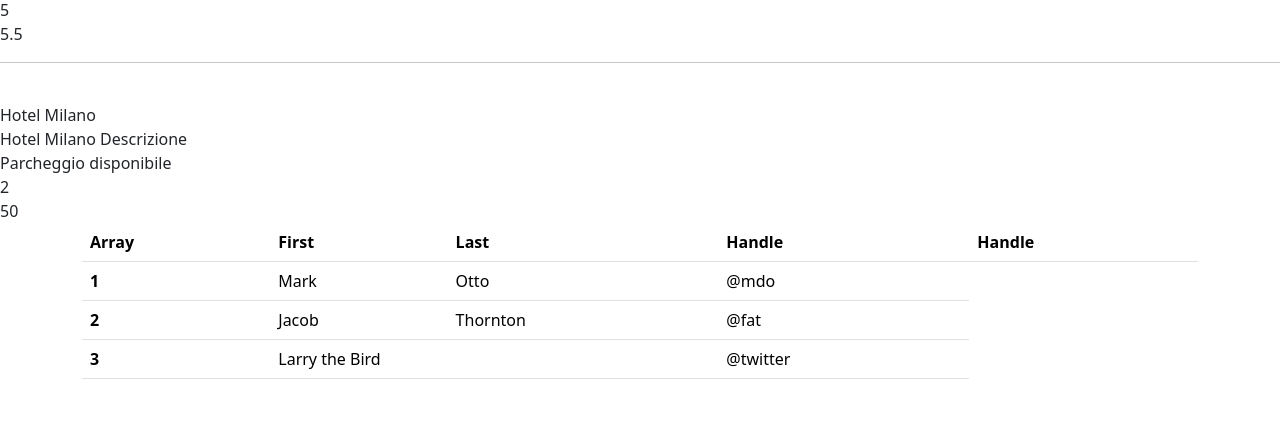
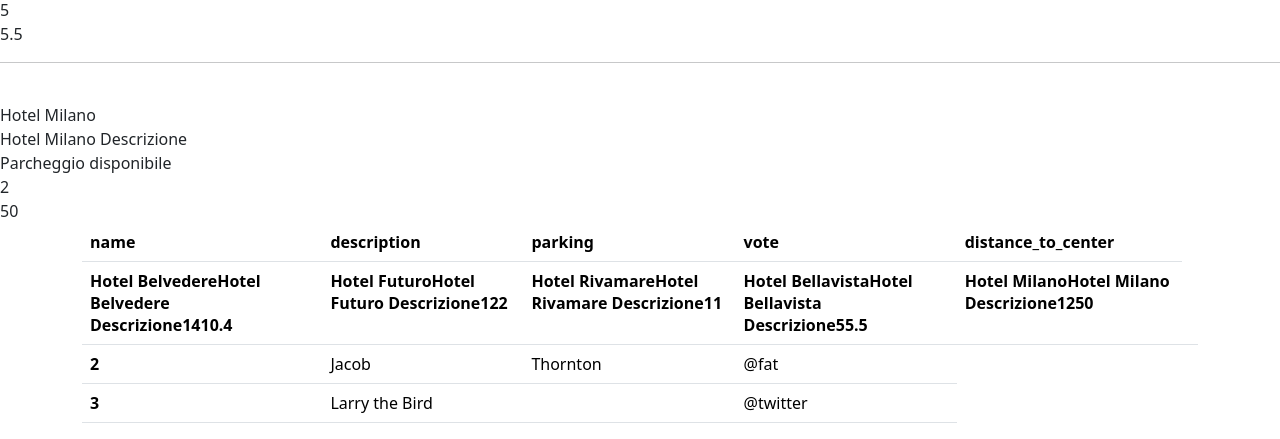
Before and after one commit to alessandro-barate/php-hotel, a PHP site: page / in a window 1280 px wide. Shown: the part 662-1101 px from the top of the page. Before the commit the page ends 1041 px from the top, so only its background shows below. Run offline with PHP 8.4, Linux system fonts and the light colour scheme.

Commit message:
[UPD] Working on the table

```diff
--- a/index.php
+++ b/index.php
@@ -1,5 +1,4 @@
 <?php
-
 $hotels = [
 
     [
@@ -41,10 +40,6 @@ $hotels = [
 ];
 
 foreach ($hotels as $hotel) {
-    // $name = $hotel['name'];
-    // $description = $hotel['description'];
-    // $vote = $hotel['vote'];
-    // $distance_to_center = $hotel['distance_to_center'];
 
     echo '<hr>';
     if ($hotel['parking'] === true) {
@@ -81,22 +76,30 @@ foreach ($hotels as $hotel) {
                     <table class="table">
                         <thead>
                             <tr>
-                                <th scope="col">
-                                    <?php echo $hotels[0];
-                                    ?>
-                                </th>
-                                <th scope="col">First</th>
-                                <th scope="col">Last</th>
-                                <th scope="col">Handle</th>
-                                <th scope="col">Handle</th>
+                                <?php
+                                foreach ($hotels[0] as $key => $value) : ?>
+                                    <th scope="col">
+                                        <?php
+                                        echo $key;
+                                        ?>
+                                    </th>
+                                <?php endforeach ?>
                             </tr>
                         </thead>
                         <tbody>
                             <tr>
-                                <th scope="row">1</th>
-                                <td>Mark</td>
-                                <td>Otto</td>
-                                <td>@mdo</td>
+                                <?php
+                                foreach ($hotels as $hotel) : ?>
+                                    <th scope="row">
+                                        <?php
+                                        foreach ($hotel as $details)
+                                            echo $details;
+                                        ?>
+                                    </th>
+                                <?php endforeach ?>
+                                <td>
+
+                                </td>
                             </tr>
                             <tr>
                                 <th scope="row">2</th>
```
